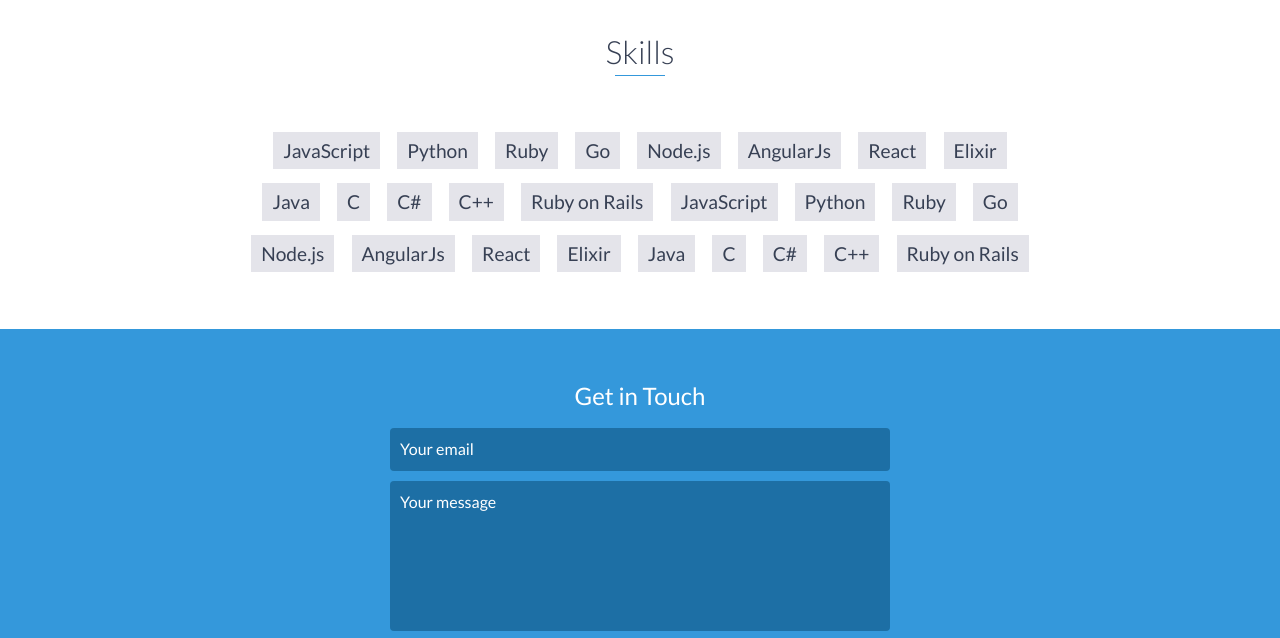
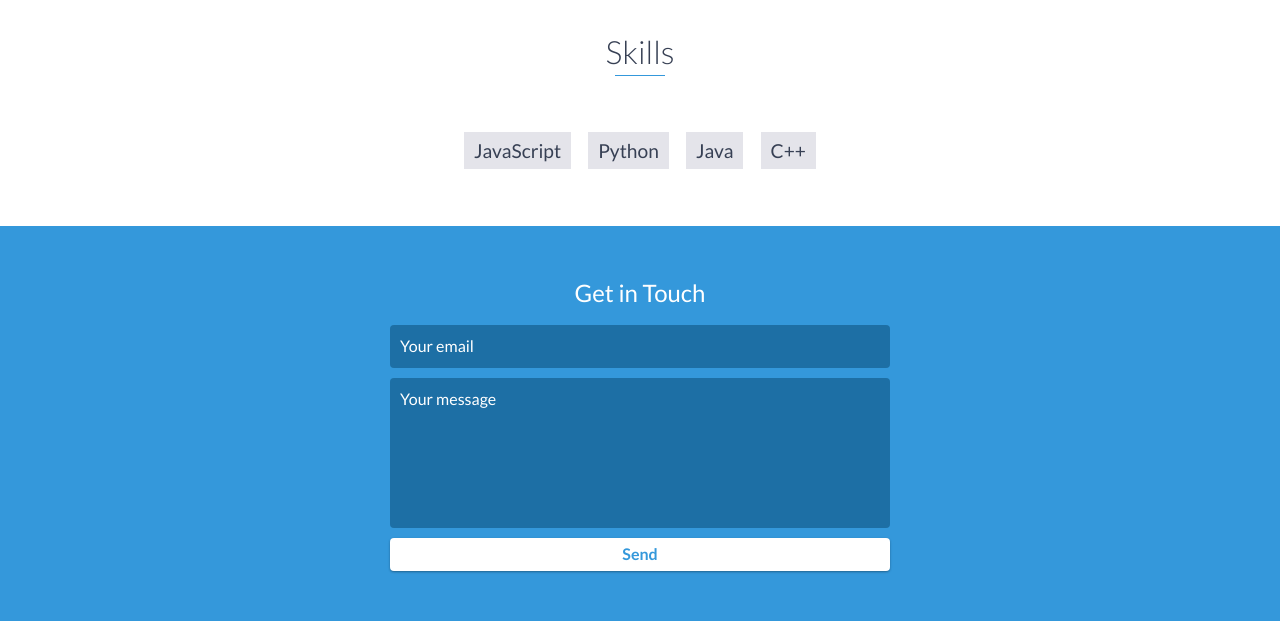
Before and after one commit to joshuaar0/joshuaar0.github.io, a website: page index.html in a window 1280 px wide. Shown: the part 3340-3978 px from the top of the page. Drawn offline with nearby package versions, Linux system fonts and the light colour scheme.

Commit message:
Update index.html

```diff
--- a/index.html
+++ b/index.html
@@ -50,7 +50,7 @@
         <div id="lead-content">
             <h1>Joshua Argomaniz</h1>
             <h2>Software Engineer</h2>
-            <a href="#" class="btn-rounded-white">Download Resume</a>
+            <a href="file:///C:\Users\joshu\Downloads" class="btn-rounded-white">Download Resume</a>
         </div>
         <!-- End #lead-content -->
 
@@ -190,30 +190,8 @@
         <ul>
             <li>JavaScript</li>
             <li>Python</li>
-            <li>Ruby</li>
-            <li>Go</li>
-            <li>Node.js</li>
-            <li>AngularJs</li>
-            <li>React</li>
-            <li>Elixir</li>
             <li>Java</li>
-            <li>C</li>
-            <li>C#</li>
             <li>C++</li>
-            <li>Ruby on Rails</li>
-            <li>JavaScript</li>
-            <li>Python</li>
-            <li>Ruby</li>
-            <li>Go</li>
-            <li>Node.js</li>
-            <li>AngularJs</li>
-            <li>React</li>
-            <li>Elixir</li>
-            <li>Java</li>
-            <li>C</li>
-            <li>C#</li>
-            <li>C++</li>
-            <li>Ruby on Rails</li>
         </ul>
     </div>
     <!-- End #skills -->
```
